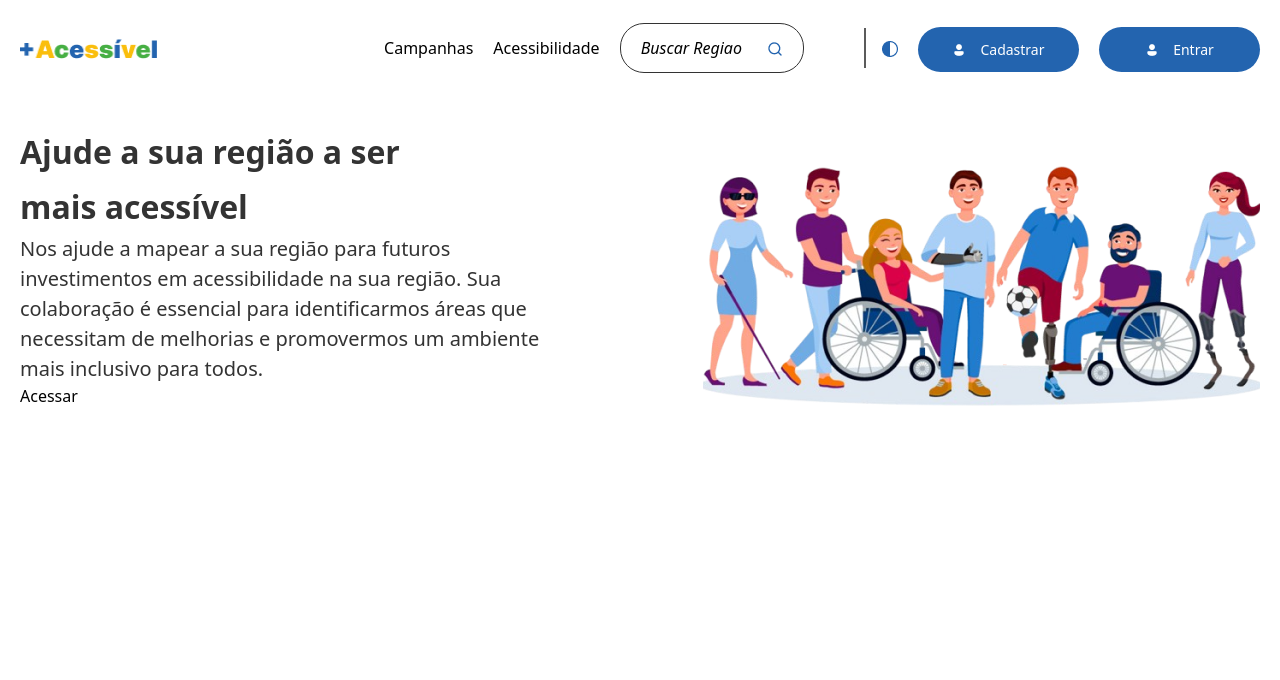
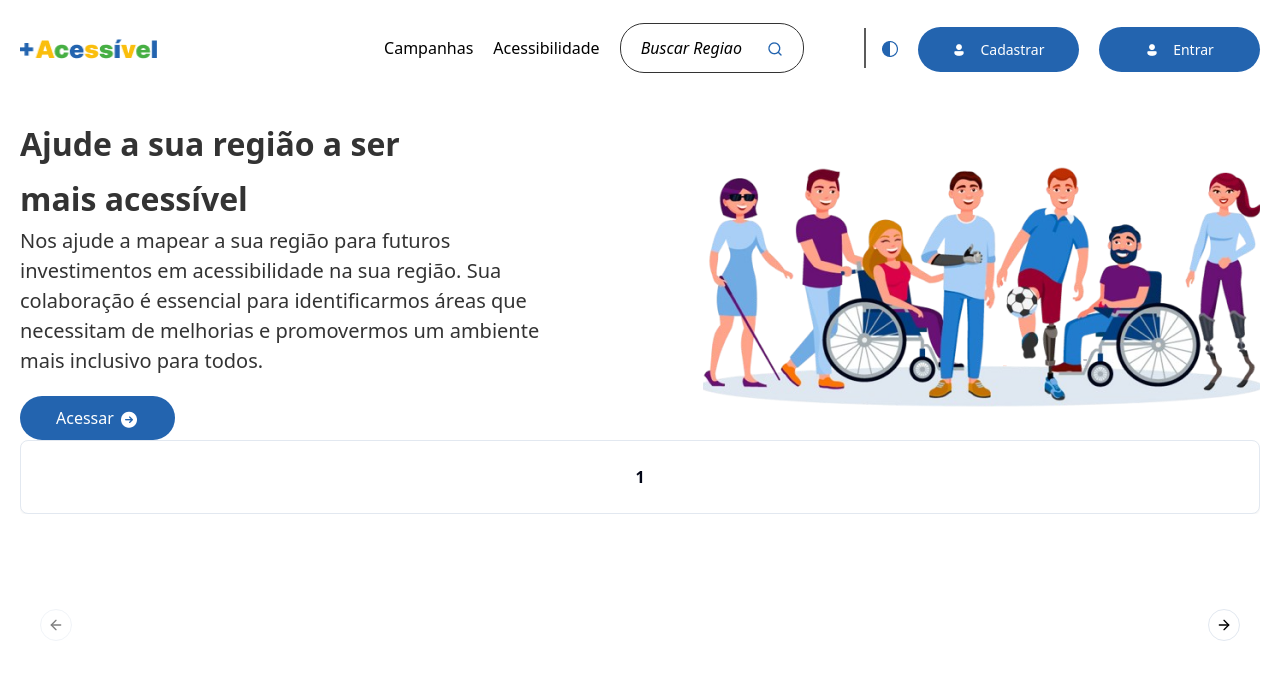
Before and after one commit to christianlsb/acessivel-web-2024-pa, a Next.js app: page / in a window 1280 px wide. Shown: the top 680 px of the page. Built offline with nearby package versions, Linux system fonts and the light colour scheme.

Commit message:
Adiciona correções de maiúsculas e minúsculas nos nomes dos arquivos e componentes

```diff
--- a/components/index.ts
+++ b/components/index.ts
@@ -1 +1 @@
-export { default as Header } from "./header";
+export { default as Header } from "./Header";
--- /dev/null
+++ b/components/ui/card.tsx
@@ -0,0 +1,79 @@
+import * as React from "react"
+
+import { cn } from "@/lib/utils"
+
+const Card = React.forwardRef<
+  HTMLDivElement,
+  React.HTMLAttributes<HTMLDivElement>
+>(({ className, ...props }, ref) => (
+  <div
+    ref={ref}
+    className={cn(
+      "rounded-lg border border-slate-200 bg-white text-slate-950 shadow-sm dark:border-slate-800 dark:bg-slate-950 dark:text-slate-50",
+      className
+    )}
+    {...props}
+  />
+))
+Card.displayName = "Card"
+
+const CardHeader = React.forwardRef<
+  HTMLDivElement,
+  React.HTMLAttributes<HTMLDivElement>
+>(({ className, ...props }, ref) => (
+  <div
+    ref={ref}
+    className={cn("flex flex-col space-y-1.5 p-6", className)}
+    {...props}
+  />
+))
+CardHeader.displayName = "CardHeader"
+
+const CardTitle = React.forwardRef<
+  HTMLParagraphElement,
+  React.HTMLAttributes<HTMLHeadingElement>
+>(({ className, ...props }, ref) => (
+  <h3
+    ref={ref}
+    className={cn(
+      "text-2xl font-semibold leading-none tracking-tight",
+      className
+    )}
+    {...props}
+  />
+))
+CardTitle.displayName = "CardTitle"
+
+const CardDescription = React.forwardRef<
+  HTMLParagraphElement,
+  React.HTMLAttributes<HTMLParagraphElement>
+>(({ className, ...props }, ref) => (
+  <p
+    ref={ref}
+    className={cn("text-sm text-slate-500 dark:text-slate-400", className)}
+    {...props}
+  />
+))
+CardDescription.displayName = "CardDescription"
+
+const CardContent = React.forwardRef<
+  HTMLDivElement,
+  React.HTMLAttributes<HTMLDivElement>
+>(({ className, ...props }, ref) => (
+  <div ref={ref} className={cn("p-6 pt-0", className)} {...props} />
+))
+CardContent.displayName = "CardContent"
+
+const CardFooter = React.forwardRef<
+  HTMLDivElement,
+  React.HTMLAttributes<HTMLDivElement>
+>(({ className, ...props }, ref) => (
+  <div
+    ref={ref}
+    className={cn("flex items-center p-6 pt-0", className)}
+    {...props}
+  />
+))
+CardFooter.displayName = "CardFooter"
+
+export { Card, CardHeader, CardFooter, CardTitle, CardDescription, CardContent }
--- a/components/ui/carousel.tsx
+++ b/components/ui/carousel.tsx
@@ -1,43 +1,43 @@
-import * as React from "react"
+import * as React from "react";
 import useEmblaCarousel, {
   type UseEmblaCarouselType,
-} from "embla-carousel-react"
-import { ArrowLeft, ArrowRight } from "lucide-react"
+} from "embla-carousel-react";
+import { ArrowLeft, ArrowRight } from "lucide-react";
 
-import { cn } from "@/lib/utils"
-import { Button } from "@/components/ui/button"
+import { cn } from "@/lib/utils";
+import { Button } from "@/components/ui/button";
 
-type CarouselApi = UseEmblaCarouselType[1]
-type UseCarouselParameters = Parameters<typeof useEmblaCarousel>
-type CarouselOptions = UseCarouselParameters[0]
-type CarouselPlugin = UseCarouselParameters[1]
+type CarouselApi = UseEmblaCarouselType[1];
+type UseCarouselParameters = Parameters<typeof useEmblaCarousel>;
+type CarouselOptions = UseCarouselParameters[0];
+type CarouselPlugin = UseCarouselParameters[1];
 
 type CarouselProps = {
-  opts?: CarouselOptions
-  plugins?: CarouselPlugin
-  orientation?: "horizontal" | "vertical"
-  setApi?: (api: CarouselApi) => void
-}
+  opts?: CarouselOptions;
+  plugins?: CarouselPlugin;
+  orientation?: "horizontal" | "vertical";
+  setApi?: (api: CarouselApi) => void;
+};
 
 type CarouselContextProps = {
-  carouselRef: ReturnType<typeof useEmblaCarousel>[0]
-  api: ReturnType<typeof useEmblaCarousel>[1]
-  scrollPrev: () => void
-  scrollNext: () => void
-  canScrollPrev: boolean
-  canScrollNext: boolean
-} & CarouselProps
+  carouselRef: ReturnType<typeof useEmblaCarousel>[0];
+  api: ReturnType<typeof useEmblaCarousel>[1];
+  scrollPrev: () => void;
+  scrollNext: () => void;
+  canScrollPrev: boolean;
+  canScrollNext: boolean;
+} & CarouselProps;
 
-const CarouselContext = React.createContext<CarouselContextProps | null>(null)
+const CarouselContext = React.createContext<CarouselContextProps | null>(null);
 
 function useCarousel() {
-  const context = React.useContext(CarouselContext)
+  const context = React.useContext(CarouselContext);
 
   if (!context) {
-    throw new Error("useCarousel must be used within a <Carousel />")
+    throw new Error("useCarousel must be used within a <Carousel />");
   }
 
-  return context
+  return context;
 }
 
 const Carousel = React.forwardRef<
@@ -62,61 +62,61 @@
         axis: orientation === "horizontal" ? "x" : "y",
       },
       plugins
-    )
-    const [canScrollPrev, setCanScrollPrev] = React.useState(false)
-    const [canScrollNext, setCanScrollNext] = React.useState(false)
+    );
+    const [canScrollPrev, setCanScrollPrev] = React.useState(false);
+    const [canScrollNext, setCanScrollNext] = React.useState(false);
 
     const onSelect = React.useCallback((api: CarouselApi) => {
       if (!api) {
-        return
+        return;
       }
 
-      setCanScrollPrev(api.canScrollPrev())
-      setCanScrollNext(api.canScrollNext())
-    }, [])
+      setCanScrollPrev(api.canScrollPrev());
+      setCanScrollNext(api.canScrollNext());
+    }, []);
 
     const scrollPrev = React.useCallback(() => {
-      api?.scrollPrev()
-    }, [api])
+      api?.scrollPrev();
+    }, [api]);
 
     const scrollNext = React.useCallback(() => {
-      api?.scrollNext()
-    }, [api])
+      api?.scrollNext();
+    }, [api]);
 
     const handleKeyDown = React.useCallback(
       (event: React.KeyboardEvent<HTMLDivElement>) => {
         if (event.key === "ArrowLeft") {
-          event.preventDefault()
-          scrollPrev()
+          event.preventDefault();
+          scrollPrev();
         } else if (event.key === "ArrowRight") {
-          event.preventDefault()
-          scrollNext()
+          event.preventDefault();
+          scrollNext();
         }
       },
       [scrollPrev, scrollNext]
-    )
+    );
 
     React.useEffect(() => {
       if (!api || !setApi) {
-        return
+        return;
       }
 
-      setApi(api)
-    }, [api, setApi])
+      setApi(api);
+    }, [api, setApi]);
 
     React.useEffect(() => {
       if (!api) {
-        return
+        return;
       }
 
-      onSelect(api)
-      api.on("reInit", onSelect)
-      api.on("select", onSelect)
+      onSelect(api);
+      api.on("reInit", onSelect);
+      api.on("select", onSelect);
 
       return () => {
-        api?.off("select", onSelect)
-      }
-    }, [api, onSelect])
+        api?.off("select", onSelect);
+      };
+    }, [api, onSelect]);
 
     return (
       <CarouselContext.Provider
@@ -143,16 +143,16 @@
           {children}
         </div>
       </CarouselContext.Provider>
-    )
+    );
   }
-)
-Carousel.displayName = "Carousel"
+);
+Carousel.displayName = "Carousel";
 
 const CarouselContent = React.forwardRef<
   HTMLDivElement,
   React.HTMLAttributes<HTMLDivElement>
 >(({ className, ...props }, ref) => {
-  const { carouselRef, orientation } = useCarousel()
+  const { carouselRef, orientation } = useCarousel();
 
   return (
     <div ref={carouselRef} className="overflow-hidden">
@@ -166,15 +166,15 @@
         {...props}
       />
     </div>
-  )
-})
-CarouselContent.displayName = "CarouselContent"
+  );
+});
+CarouselContent.displayName = "CarouselContent";
 
 const CarouselItem = React.forwardRef<
   HTMLDivElement,
   React.HTMLAttributes<HTMLDivElement>
 >(({ className, ...props }, ref) => {
-  const { orientation } = useCarousel()
+  const { orientation } = useCarousel();
 
   return (
     <div
@@ -188,15 +188,15 @@
       )}
       {...props}
     />
-  )
-})
-CarouselItem.displayName = "CarouselItem"
+  );
+});
+CarouselItem.displayName = "CarouselItem";
 
 const CarouselPrevious = React.forwardRef<
   HTMLButtonElement,
   React.ComponentProps<typeof Button>
 >(({ className, variant = "outline", size = "icon", ...props }, ref) => {
-  const { orientation, scrollPrev, canScrollPrev } = useCarousel()
+  const { orientation, scrollPrev, canScrollPrev } = useCarousel();
 
   return (
     <Button
@@ -206,7 +206,7 @@
       className={cn(
         "absolute  h-8 w-8 rounded-full",
         orientation === "horizontal"
-          ? "-left-12 top-1/2 -translate-y-1/2"
+          ? "left-5 top-1/2 -translate-y-1/2"
           : "-top-12 left-1/2 -translate-x-1/2 rotate-90",
         className
       )}
@@ -217,15 +217,15 @@
       <ArrowLeft className="h-4 w-4" />
       <span className="sr-only">Previous slide</span>
     </Button>
-  )
-})
-CarouselPrevious.displayName = "CarouselPrevious"
+  );
+});
+CarouselPrevious.displayName = "CarouselPrevious";
 
 const CarouselNext = React.forwardRef<
   HTMLButtonElement,
   React.ComponentProps<typeof Button>
 >(({ className, variant = "outline", size = "icon", ...props }, ref) => {
-  const { orientation, scrollNext, canScrollNext } = useCarousel()
+  const { orientation, scrollNext, canScrollNext } = useCarousel();
 
   return (
     <Button
@@ -235,7 +235,7 @@
       className={cn(
         "absolute h-8 w-8 rounded-full",
         orientation === "horizontal"
-          ? "-right-12 top-1/2 -translate-y-1/2"
+          ? "right-5 top-1/2 -translate-y-1/2"
           : "-bottom-12 left-1/2 -translate-x-1/2 rotate-90",
         className
       )}
@@ -246,9 +246,9 @@
       <ArrowRight className="h-4 w-4" />
       <span className="sr-only">Next slide</span>
     </Button>
-  )
-})
-CarouselNext.displayName = "CarouselNext"
+  );
+});
+CarouselNext.displayName = "CarouselNext";
 
 export {
   type CarouselApi,
@@ -257,4 +257,4 @@
   CarouselItem,
   CarouselPrevious,
   CarouselNext,
-}
+};
--- a/pages/index.tsx
+++ b/pages/index.tsx
@@ -1,6 +1,7 @@
 import { Header } from "../components/";
 import Head from "next/head";
-import { HomeSection } from "@/sections";
+import { CampaignsSection, HomeSection } from "@/sections";
+
 export default function Home() {
   return (
     <>
@@ -10,6 +11,7 @@
       <Header />
       <main>
         <HomeSection />
+        <CampaignsSection />
       </main>
     </>
   );
--- /dev/null
+++ b/sections/campaigns.tsx
@@ -0,0 +1,40 @@
+import { Card, CardContent } from "@/components/ui/card";
+import {
+  Carousel,
+  CarouselContent,
+  CarouselItem,
+  CarouselNext,
+  CarouselPrevious,
+} from "@/components/ui/carousel";
+
+const Campaigns = () => {
+  return (
+    <>
+      <section id="campaigns">
+        <div className="grid content">
+          <Carousel className="w-full">
+            <CarouselContent>
+              {Array.from({ length: 5 }).map((_, index) => (
+                <CarouselItem key={index}>
+                  <div className="p-1">
+                    <Card>
+                      <CardContent className="flex aspect-square items-center justify-center p-6 h-[370px]">
+                        <span className="text-4xl font-semibold">
+                          {index + 1}
+                        </span>
+                      </CardContent>
+                    </Card>
+                  </div>
+                </CarouselItem>
+              ))}
+            </CarouselContent>
+            <CarouselPrevious />
+            <CarouselNext />
+          </Carousel>
+        </div>
+      </section>
+    </>
+  );
+};
+
+export default Campaigns;
--- a/sections/home.tsx
+++ b/sections/home.tsx
@@ -14,7 +14,7 @@
               identificarmos áreas que necessitam de melhorias e promovermos um
               ambiente mais inclusivo para todos.
             </p>
-            <button>
+            <button className="button_acess">
               Acessar
               <Image
                 src={iconArrowRight}
--- a/sections/index.ts
+++ b/sections/index.ts
@@ -1 +1,2 @@
 export { default as HomeSection } from "./home";
+export { default as CampaignsSection } from "./campaigns";
--- a/styles/globals.css
+++ b/styles/globals.css
@@ -6,6 +6,18 @@
   max-width: 1364px;
   padding: 0 20px;
   margin: 0 auto;
+}
+
+.button_acess {
+  display: flex;
+  padding: 10px 36px;
+  color: #ffffff;
+  background-color: #2364af;
+  border-radius: 28px;
+  gap: 5px;
+  align-items: center;
+  justify-content: center;
+  margin-top: 20px;
 }
 
 header {
@@ -100,3 +112,7 @@
   line-height: 30px;
   font-weight: 400;
 }
+
+#campaigns .content {
+  height: 370px;
+}
```
Also changed, not shown: components/ui/input.tsx (added, +25 -0 lines).
